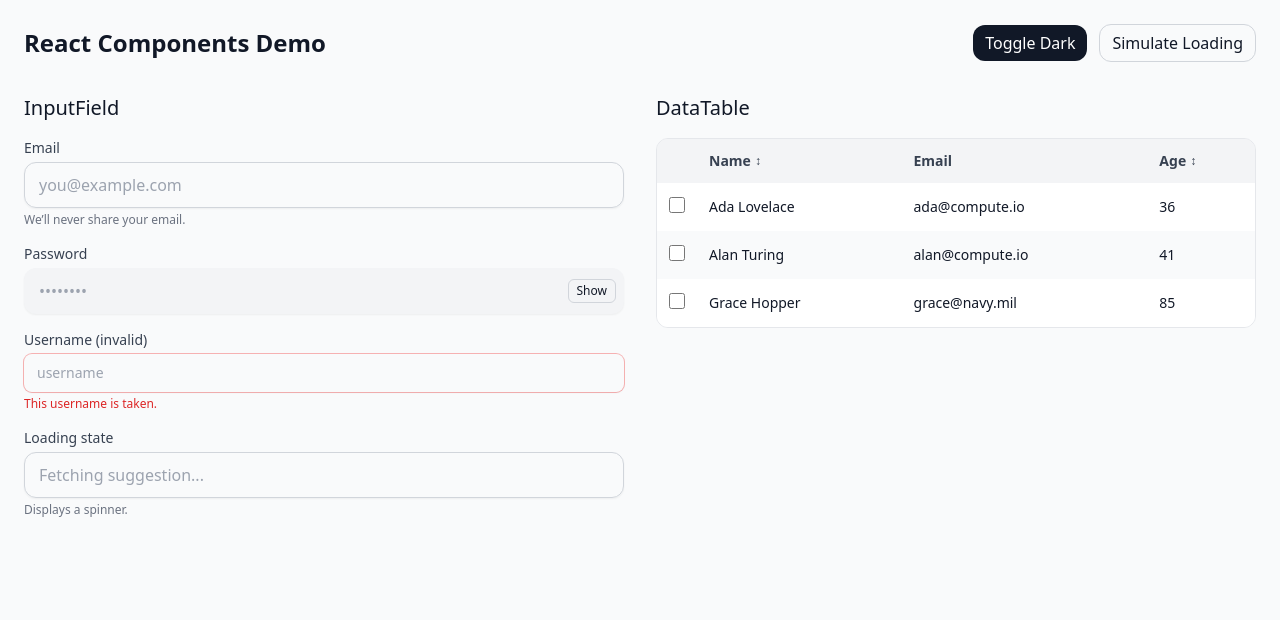
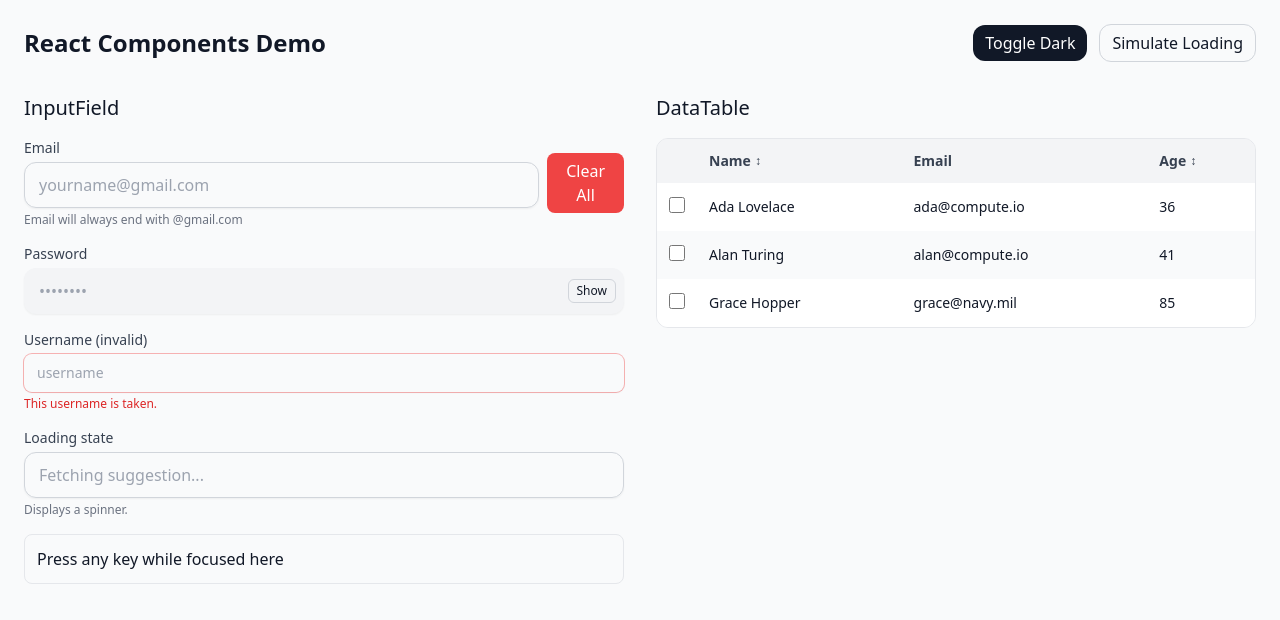
Before and after one commit to manthannayaks/Front_End_Assignment, a React (Vite) app: page / in a window 1280 px wide. Shown: the top 620 px of the page. Built offline with nearby package versions, Linux system fonts and the light colour scheme.

Commit message:
Update App.tsx

```diff
--- a/src/App.tsx
+++ b/src/App.tsx
@@ -17,9 +17,19 @@ const columns: Column<User>[] = [
 ]
 
 export default function App() {
-  const [value, setValue] = React.useState('')
+  const [email, setEmail] = React.useState('')
+  const [lastKey, setLastKey] = React.useState<string | null>(null)
   const [dark, setDark] = React.useState(false)
   const [loading, setLoading] = React.useState(false)
+
+  // Ensure email always ends with @gmail.com
+  const handleEmailChange = (e: React.ChangeEvent<HTMLInputElement>) => {
+    let val = e.target.value
+    if (!val.endsWith('@gmail.com')) {
+      val = val.replace(/@.*/, '') + '@gmail.com'
+    }
+    setEmail(val)
+  }
 
   return (
     <div className={dark ? 'dark' : ''}>
@@ -34,7 +44,10 @@ export default function App() {
               Toggle {dark ? 'Light' : 'Dark'}
             </button>
             <button
-              onClick={() => { setLoading(true); setTimeout(() => setLoading(false), 1500)}}
+              onClick={() => {
+                setLoading(true)
+                setTimeout(() => setLoading(false), 1500)
+              }}
               className="px-3 py-1.5 rounded-xl border border-gray-300 dark:border-gray-700"
             >
               Simulate Loading
@@ -45,16 +58,28 @@ export default function App() {
         <section className="grid md:grid-cols-2 gap-8">
           <div className="space-y-4">
             <h2 className="text-xl font-medium">InputField</h2>
+
+            {/* ✅ Email Input with Gmail auto-complete + Clear button */}
+            <div className="flex gap-2 items-center">
               <InputField
                 label="Email"
-              placeholder="you@example.com"
-              helperText="We’ll never share your email."
-              value={value}
-              onChange={e => setValue(e.target.value)}
+                placeholder="yourname@gmail.com"
+                helperText="Email will always end with @gmail.com"
+                value={email}
+                onChange={handleEmailChange}
                 variant="outlined"
                 size="md"
                 clearable
               />
+              <button
+                onClick={() => setEmail('')}
+                className="px-3 py-1.5 rounded-lg bg-red-500 text-white"
+              >
+                Clear All
+              </button>
+            </div>
+
+            {/* ✅ Password input */}
             <InputField
               label="Password"
               placeholder="••••••••"
@@ -63,6 +88,8 @@ export default function App() {
               variant="filled"
               size="md"
             />
+
+            {/* ✅ Invalid input */}
             <InputField
               label="Username (invalid)"
               placeholder="username"
@@ -71,6 +98,8 @@ export default function App() {
               variant="ghost"
               size="sm"
             />
+
+            {/* ✅ Loading state */}
             <InputField
               label="Loading state"
               placeholder="Fetching suggestion..."
@@ -78,6 +107,16 @@ export default function App() {
               helperText="Displays a spinner."
               variant="outlined"
             />
+
+            {/* ✅ Show last pressed key */}
+            <div
+              tabIndex={0}
+              onKeyDown={(e) => setLastKey(e.key)}
+              className="p-3 border rounded-lg dark:border-gray-700"
+            >
+              Press any key while focused here
+            </div>
+            {lastKey && <p className="text-sm text-blue-500">Last key pressed: {lastKey}</p>}
           </div>
 
           <div className="space-y-4">
```
Lines whose indentation alone changed are shown as unchanged.
